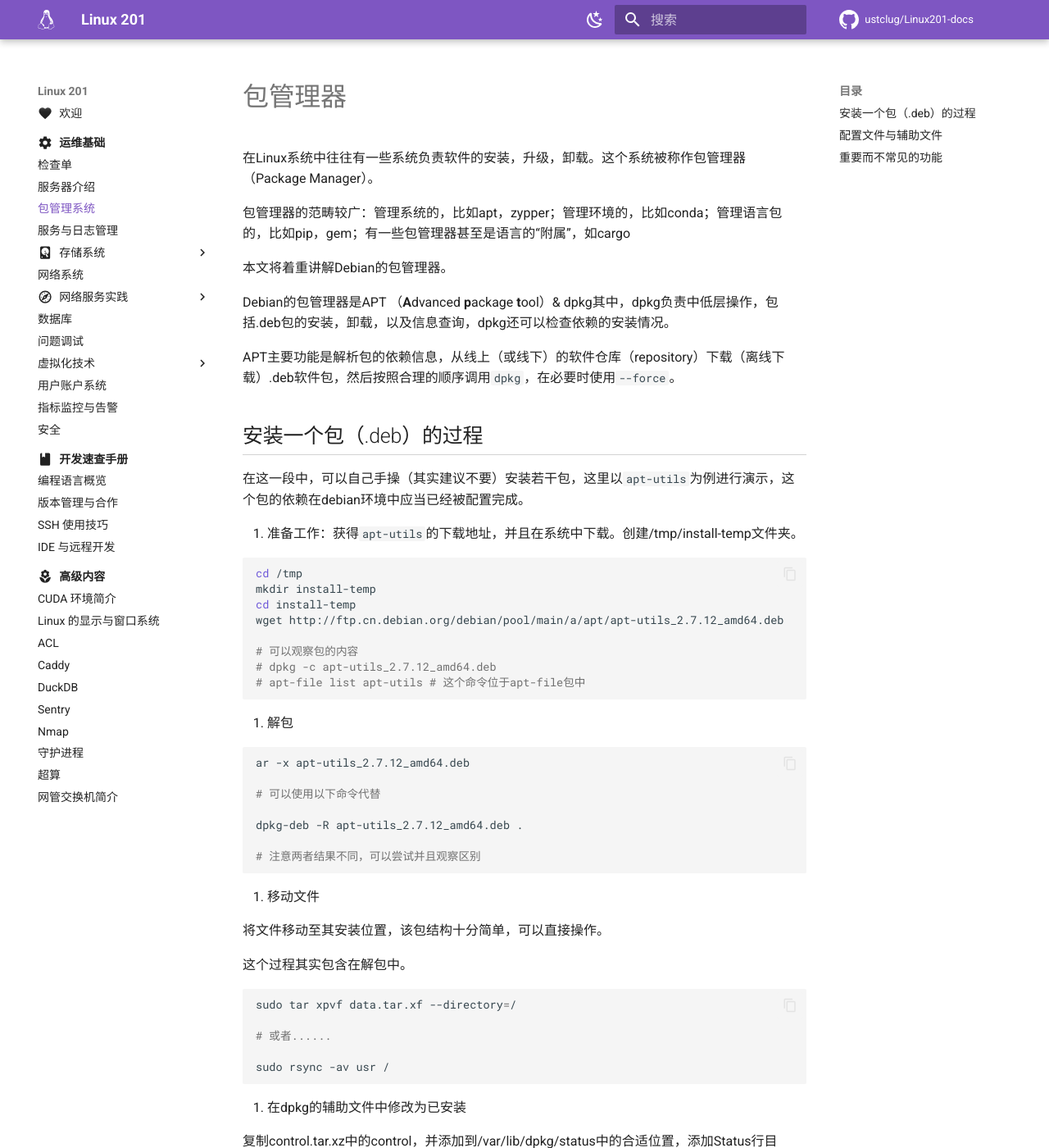
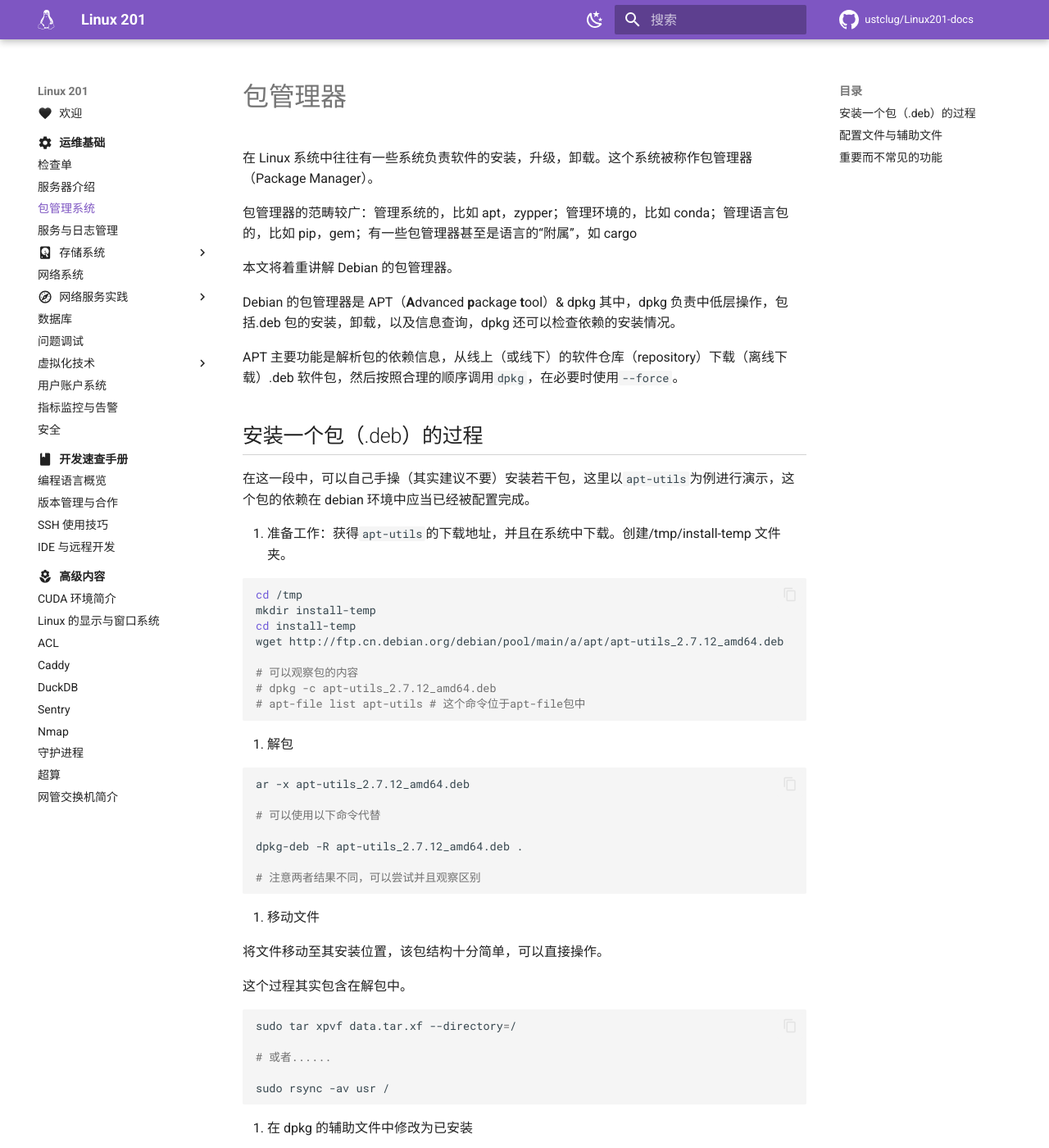
Before and after one commit to ustclug/Linux201-docs, an MkDocs documentation site: the page built from docs/ops/package.md, in a window 1280 px wide and 1400 px high. Shown: the whole window at 82% size. Built offline with MkDocs 1.6.1 and Material for MkDocs 9.7.7, drawn with Linux system fonts in a browser that asks for light colours; comment, search, counter and statistics services are not loaded; some of the changed text lies outside the part shown.

Commit message:
Auto fix formatting from GitHub Actions run 111

````diff
--- a/docs/ops/package.md
+++ b/docs/ops/package.md
@@ -1,20 +1,20 @@
 # 包管理器
 
-在Linux系统中往往有一些系统负责软件的安装，升级，卸载。这个系统被称作包管理器（Package Manager）。
+在 Linux 系统中往往有一些系统负责软件的安装，升级，卸载。这个系统被称作包管理器（Package Manager）。
 
-包管理器的范畴较广：管理系统的，比如apt，zypper；管理环境的，比如conda；管理语言包的，比如pip，gem；有一些包管理器甚至是语言的“附属”，如cargo
+包管理器的范畴较广：管理系统的，比如 apt，zypper；管理环境的，比如 conda；管理语言包的，比如 pip，gem；有一些包管理器甚至是语言的“附属”，如 cargo
 
-本文将着重讲解Debian的包管理器。
+本文将着重讲解 Debian 的包管理器。
 
-Debian的包管理器是APT （**A**dvanced **p**ackage **t**ool）& dpkg其中，dpkg负责中低层操作，包括.deb包的安装，卸载，以及信息查询，dpkg还可以检查依赖的安装情况。
+Debian 的包管理器是 APT（**A**dvanced **p**ackage **t**ool）& dpkg 其中，dpkg 负责中低层操作，包括.deb 包的安装，卸载，以及信息查询，dpkg 还可以检查依赖的安装情况。
 
-APT主要功能是解析包的依赖信息，从线上（或线下）的软件仓库（repository）下载（离线下载）.deb软件包，然后按照合理的顺序调用`dpkg`，在必要时使用`--force`。
+APT 主要功能是解析包的依赖信息，从线上（或线下）的软件仓库（repository）下载（离线下载）.deb 软件包，然后按照合理的顺序调用`dpkg`，在必要时使用`--force`。
 
 ## 安装一个包（.deb）的过程
 
-在这一段中，可以自己手操（其实建议不要）安装若干包，这里以`apt-utils`为例进行演示，这个包的依赖在debian环境中应当已经被配置完成。
+在这一段中，可以自己手操（其实建议不要）安装若干包，这里以`apt-utils`为例进行演示，这个包的依赖在 debian 环境中应当已经被配置完成。
 
-1. 准备工作：获得`apt-utils`的下载地址，并且在系统中下载。创建/tmp/install-temp文件夹。
+1. 准备工作：获得`apt-utils`的下载地址，并且在系统中下载。创建/tmp/install-temp 文件夹。
 
 ```bash
 cd /tmp
@@ -53,23 +53,23 @@ sudo tar xpvf data.tar.xf --directory=/
 sudo rsync -av usr /
 ```
 
-4. 在dpkg的辅助文件中修改为已安装
+4. 在 dpkg 的辅助文件中修改为已安装
 
-复制control.tar.xz中的control，并添加到/var/lib/dpkg/status中的合适位置，添加Status行目
+复制 control.tar.xz 中的 control，并添加到/var/lib/dpkg/status 中的合适位置，添加 Status 行目
 
-将control.tar.xz中的md5sum移动到/var/lib/dpkg/list/包名.md5sum
+将 control.tar.xz 中的 md5sum 移动到/var/lib/dpkg/list/包名.md5sum
 
 ```bash
 tar tf /tmp/install-temp/data.tar.xz | sed -e 's/^.//' -e 's/^\/$/\/\./' > /var/lib/dpkg/list/包名.list
 ```
 
-这个包的结构十分简单，仅作参考用，大多数的包包含preinst，postinst，conffiles，prerm，postrm等附加属性，安装过程步骤比该例复杂很多，因此请慎重（不要）使用以上步骤！尽可能使用gpkg等工具进行包的操作。
+这个包的结构十分简单，仅作参考用，大多数的包包含 preinst，postinst，conffiles，prerm，postrm 等附加属性，安装过程步骤比该例复杂很多，因此请慎重（不要）使用以上步骤！尽可能使用 gpkg 等工具进行包的操作。
 
 ## 配置文件与辅助文件
 
 `dpkg`的配置文件位于`/etc/dpkg/`，辅助文件位于`/var/lib/dpkg/`
 
-APT的配置文件位于`/etc/apt`，辅助文件位于`/var/lib/apt`
+APT 的配置文件位于`/etc/apt`，辅助文件位于`/var/lib/apt`
 
 可以观察`/var/lib/apt/lists`中的文件作为参考
 
````
